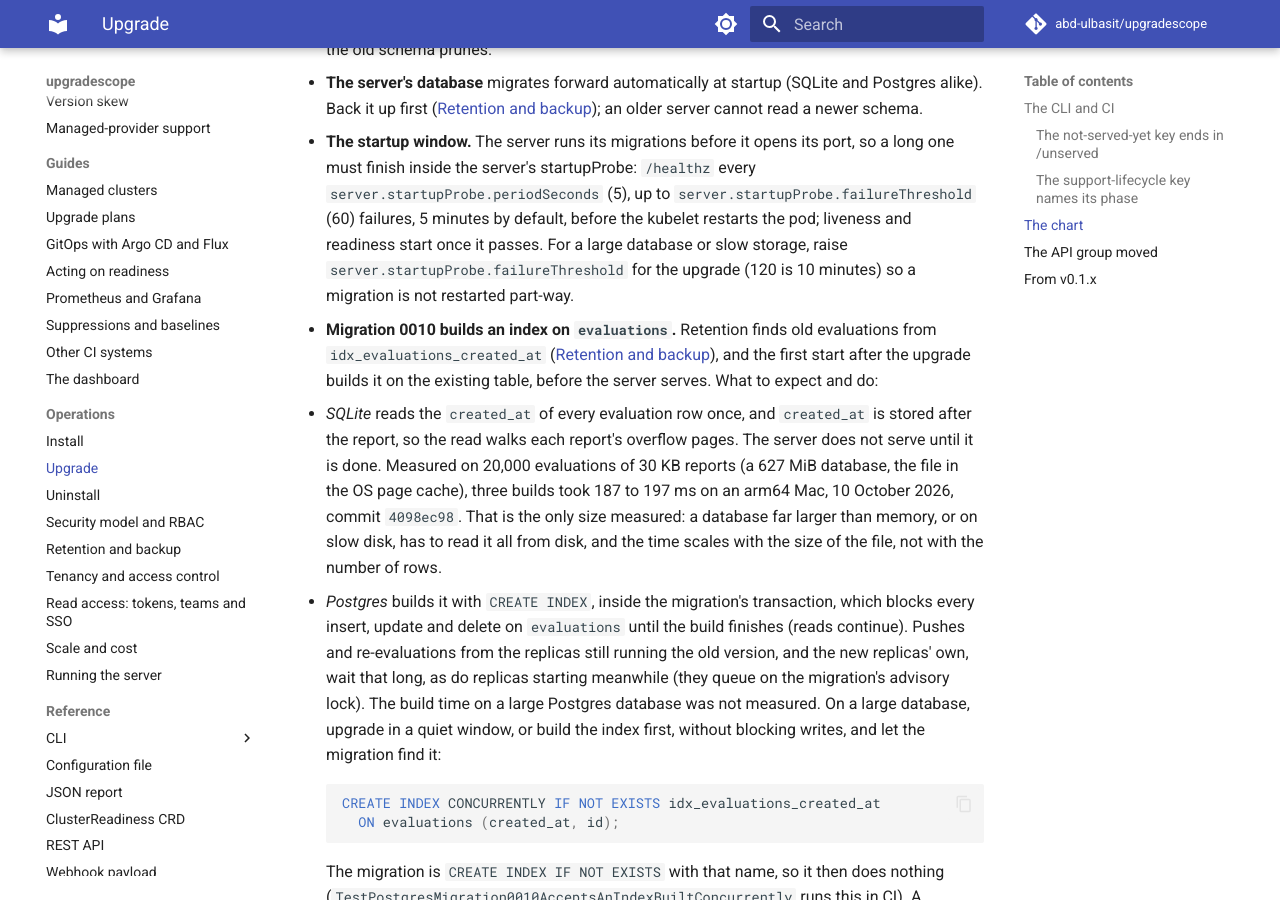
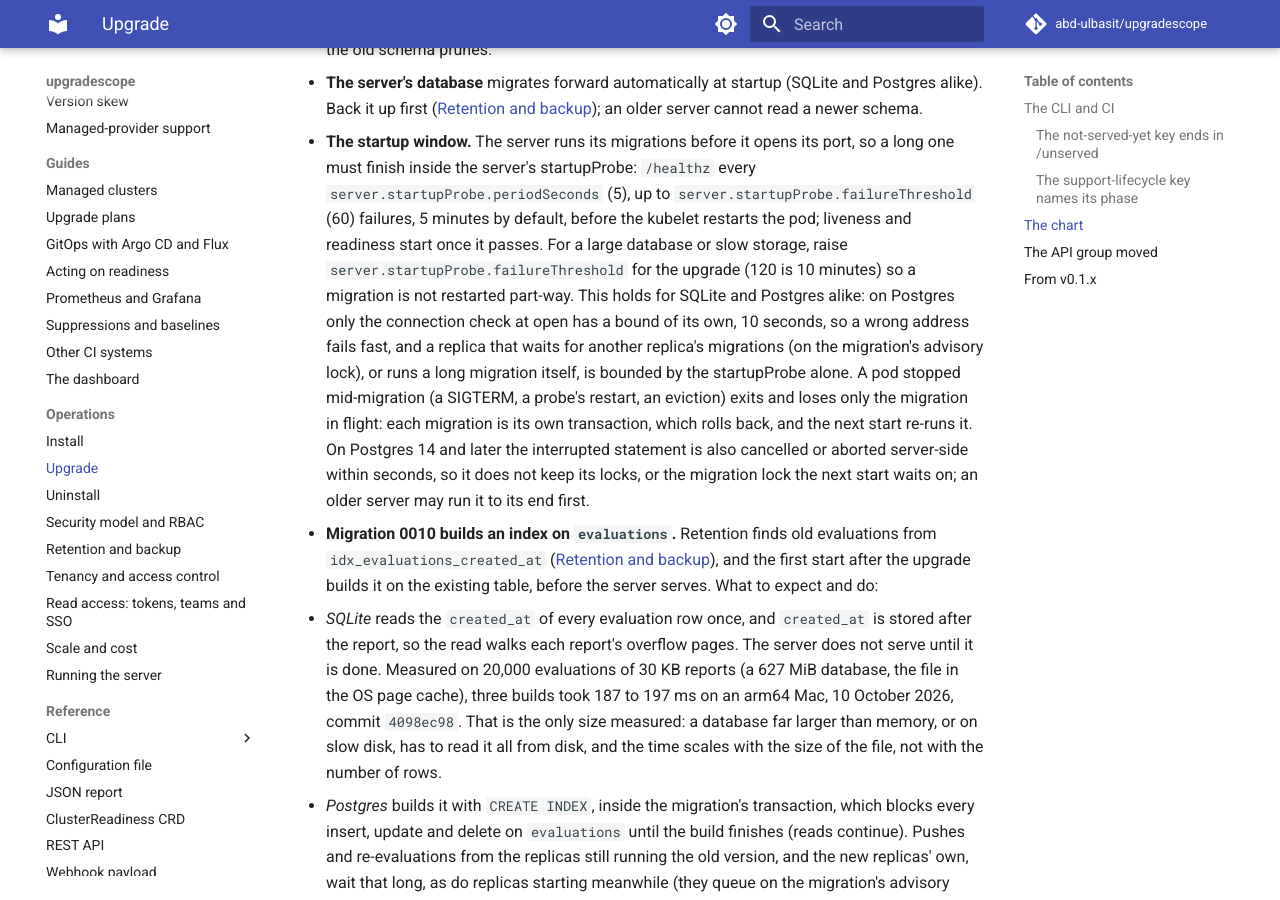
Before and after one commit to abd-ulbasit/upgradescope, an MkDocs documentation site: the page built from docs/operations/upgrade.md, in a window 1280 px wide and 900 px high, scrolled down 5297 px. Built offline with MkDocs 1.6.1 and Material for MkDocs 9.7.7, drawn with Linux system fonts in a browser that asks for light colours; comment, search, counter and statistics services are not loaded.

Commit message:
docs: the Postgres startup window is the startupProbe's; a migration stopped mid-way
upgrade.md: the startup-window paragraph now holds for Postgres, and says
what happens to an in-flight migration when the pod is stopped. claims:
SV-22 cites the new tests; new row SV-XRTPG1 for the startup window.

Refs #364

Co-Authored-By: Claude Fable 5 <noreply@anthropic.com>

```diff
--- a/docs/operations/upgrade.md
+++ b/docs/operations/upgrade.md
@@ -276,7 +276,18 @@ helm get values upgradescope -n upgradescope | diff values-before.yaml -
   default, before the kubelet restarts the pod; liveness and readiness
   start once it passes. For a large database or slow storage, raise
   `server.startupProbe.failureThreshold` for the upgrade (120 is 10
-  minutes) so a migration is not restarted part-way.
+  minutes) so a migration is not restarted part-way. This holds for SQLite
+  and Postgres alike: on Postgres only the connection check at open has a
+  bound of its own, 10 seconds, so a wrong address fails fast, and a
+  replica that waits for another replica's migrations (on the migration's
+  advisory lock), or runs a long migration itself, is bounded by the
+  startupProbe alone. A pod stopped mid-migration (a SIGTERM, a probe's
+  restart, an eviction) exits and loses only the migration in flight: each
+  migration is its own transaction, which rolls back, and the next start
+  re-runs it. On Postgres 14 and later the interrupted statement is also
+  cancelled or aborted server-side within seconds, so it does not keep its
+  locks, or the migration lock the next start waits on; an older server
+  may run it to its end first.
 - **Migration 0010 builds an index on `evaluations`.** Retention finds old
   evaluations from `idx_evaluations_created_at`
   ([Retention and backup](retention-and-backup.md)), and the first start
```
Also changed, not shown: docs/claims.md (+2 -1 lines).
